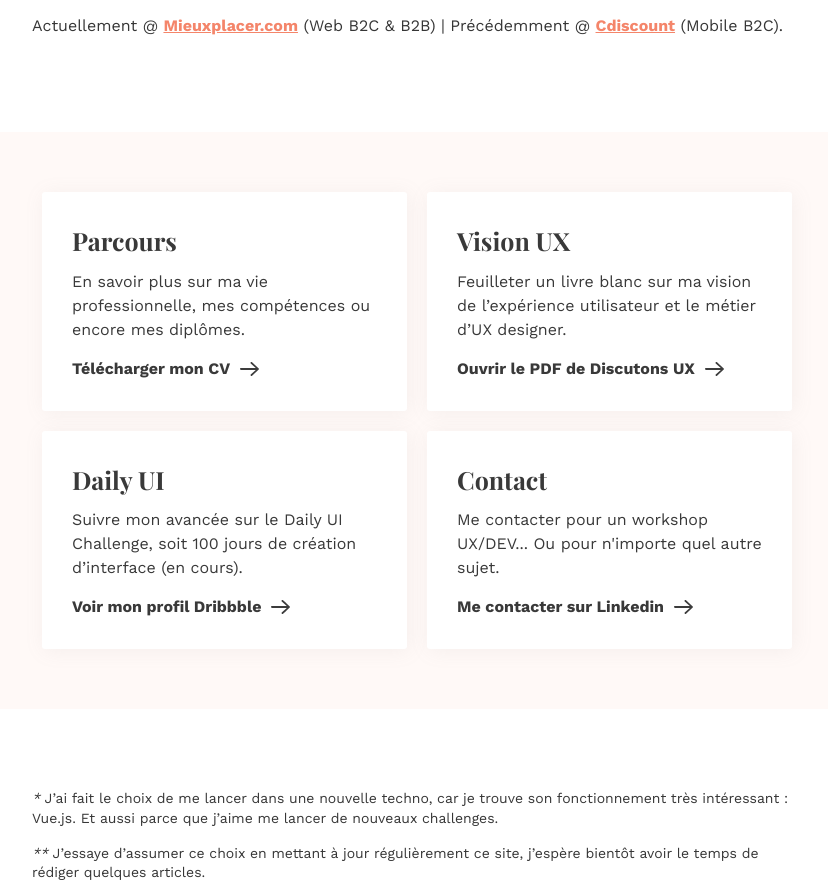
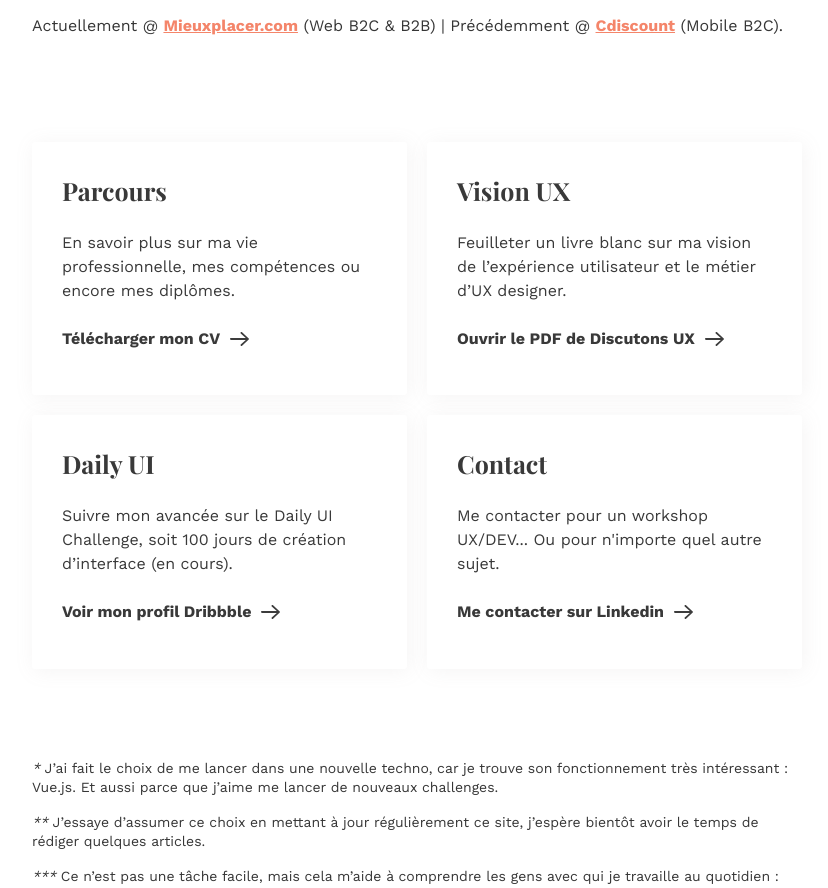
Before and after one commit to florencelacour/florencelacour.github.io, a Vue app: page / in a window 1280 px wide. Shown: the part 387-1275 px from the top of the page, without its empty margins (223-1051 px from the left). Built offline with nearby package versions, Linux system fonts and the light colour scheme.

Commit message:
:lipstick: La card entière devient un lien.

```diff
--- a/src/components/Card.vue
+++ b/src/components/Card.vue
@@ -1,14 +1,16 @@
 <template>
-  <div :style="{ backgroundColor: background }">
+  <a class="block" :href="url" target="_blank">
     <h3>{{ title }}</h3>
-    {{ description }}
+    <h4 class="details">{{ description }}</h4>
     <br />
-    <a :href="url" target="_blank" class="cta">
+    <p class="cta">
       {{ cta }}
       <img class="arrow" src="/arrow.svg" alt="flèche pour cliquer sur le lien" />
-    </a>
-  </div>
+    </p>
+  </a>
 </template>
+
+
 
 <script>
 export default {
@@ -27,10 +29,6 @@ export default {
       type: String,
       required: true,
     },
-    background: {
-      type: String,
-      required: true,
-    },
     url: {
       type: String,
       required: true,
@@ -40,7 +38,7 @@ export default {
 </script>
 
 <style scoped>
-div {
+.block {
   width: calc(50% - 20px);
   flex-shrink: 0;
   flex-grow: 0;
@@ -49,6 +47,8 @@ div {
   padding: 30px;
   border-radius: 3px;
   box-shadow: 2px 2px 20px rgba(161, 149, 149, 0.1);
+  background-color: white;
+  text-decoration: none;
 }
 
 h3 {
@@ -57,22 +57,26 @@ h3 {
   margin: 0 0 10px 0;
 }
 
-a {
+.details {
+  font-weight: normal;
+  margin-bottom: 0;
+}
+
+.cta {
   font-weight: bold;
   display: inline-flex;
   align-items: center;
-  margin-top: 15px;
   text-decoration: none;
   color: #393939;
   cursor: pointer;
 }
 
-a:visited {
+.cta:visited {
   text-decoration: none;
 }
 
-a:hover {
-  text-decoration: underline;
+.block:hover {
+  box-shadow: 2px 2px 20px rgba(161, 149, 149, 0.247);
 }
 
 img {
@@ -80,14 +84,14 @@ img {
 }
 
 @media (max-width: 900px) {
-  div {
+  .block {
     width: 500px;
     margin: 10px auto;
   }
 }
 
 @media (max-width: 550px) {
-  div {
+  .block {
     width: calc(100% - 20px);
   }
 }
--- a/src/views/Home.vue
+++ b/src/views/Home.vue
@@ -29,13 +29,12 @@
       </p>
     </section>
 
-    <div class="bckg-cards">
+    <div>
       <section class="cards">
         <Card
           title="Parcours"
           description="En savoir plus sur ma vie professionnelle, mes compétences ou encore mes diplômes."
           cta="Télécharger mon CV"
-          background="#FFFFFF"
           url="/CV-Florence-Lacour.pdf"
         ></Card>
 
@@ -43,7 +42,6 @@
           title="Vision UX"
           description="Feuilleter un livre blanc sur ma vision de l’expérience utilisateur et le métier d’UX designer."
           cta="Ouvrir le PDF de Discutons UX"
-          background="#FFFFFF"
           url="http://discutons-ux.com/pdf/DiscutonsUX.pdf"
         ></Card>
 
@@ -51,7 +49,6 @@
           title="Daily UI"
           description="Suivre mon avancée sur le Daily UI Challenge, soit 100 jours de création d’interface (en cours)."
           cta="Voir mon profil Dribbble"
-          background="#FFFFFF"
           url="https://dribbble.com/FlorenceLacour"
         ></Card>
 
@@ -59,7 +56,6 @@
           title="Contact"
           description="Me contacter pour un workshop UX/DEV... Ou pour n'importe quel autre sujet."
           cta="Me contacter sur Linkedin"
-          background="#FFFFFF"
           url="https://www.linkedin.com/in/florencelacour/"
         ></Card>
       </section>
@@ -139,12 +135,7 @@ p {
   display: flex;
   flex-wrap: wrap;
   margin: 0 auto;
-  padding: 50px 0;
-  max-width: 770px;
-}
-
-.bckg-cards {
-  background-color: #fff9f7;
+  max-width: 790px;
 }
 
 a {
```
